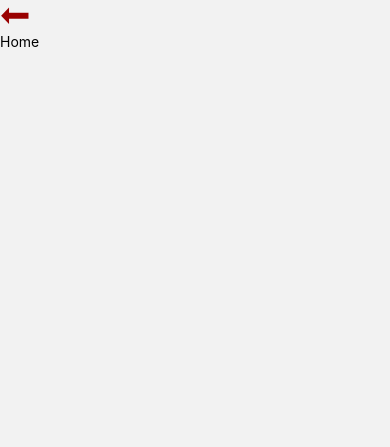
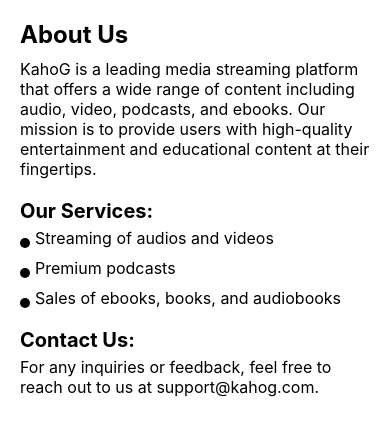
Before and after one commit to ShivrajTheCoder/kahog-live, a React Native app: screen /AboutUs in a window 390 px wide. Before the commit this address had no page. Shown: the top 447 px of the page. Built offline with nearby package versions, Linux system fonts and the light colour scheme.

Commit message:
back-button-added

```diff
--- a/src/AppNavigation.js
+++ b/src/AppNavigation.js
@@ -4,8 +4,9 @@ import HomePage from "./HomePage";
 import HostPage from "./HostPage";
 import AudiencePage from "./AudiencePage";
 import { createBottomTabNavigator } from "@react-navigation/bottom-tabs";
-import BottomNav from "./components/BottomNav";
+import BottomNav from "./components/Layout/BottomNav";
 import Home from "./screens/Home";
+import AboutUs from "./screens/StaticScreens/AboutUs";
 
 // const Stack = createNativeStackNavigator();
 const Tab = createBottomTabNavigator();
@@ -16,6 +17,9 @@ export default function AppNavigation(props) {
             <Tab.Screen options={{headerShown: false}} headerMode="none" name="Home" component={Home} />
             <Tab.Screen options={{headerShown: false}} name="HostPage" component={HostPage} />
             <Tab.Screen options={{headerShown: false}} name="AudiencePage" component={AudiencePage} />
+
+            {/* Static Screens */}
+            <Tab.Screen options={{headerShown: false}} name="AboutUs" component={AboutUs} />
         </Tab.Navigator>
     );
 }
--- /dev/null
+++ b/src/components/BackButton.js
@@ -0,0 +1,35 @@
+import React from 'react';
+import { Text, View, TouchableOpacity, StyleSheet } from 'react-native';
+import { useNavigation } from '@react-navigation/native';
+import Icon from "react-native-vector-icons/Entypo";
+
+export default function BackButton({ screen = "Home", to = "Home" }) {
+  const navigation = useNavigation();
+
+  const handlePress = () => {
+    navigation.navigate(to);
+  };
+
+  return (
+    <TouchableOpacity onPress={handlePress} style={styles.container}>
+      <Icon name="arrow-long-left" size={30} color="black" style={styles.icon} />
+      <Text style={styles.screenName}>{screen}</Text>
+    </TouchableOpacity>
+  );
+}
+
+const styles = StyleSheet.create({
+  container: {
+    flexDirection: 'row',
+    alignItems: 'center',
+    justifyContent: 'center',
+  },
+  icon: {
+    marginLeft: 10, // Adjust the spacing between icon and text
+  },
+  screenName: {
+    flex: 1, // To make sure the text takes up remaining space
+    textAlign: 'center', // To center the text horizontally
+    fontSize: 20, // Adjust the font size as needed
+  },
+});
--- a/src/components/BottomNav.js
+++ b/src/components/Layout/BottomNav.js
@@ -1,6 +1,6 @@
 import React, { useContext } from 'react'
 import { Dimensions, StyleSheet, Text, TouchableOpacity, View } from 'react-native'
-import ThemeContext from '../contexts/ThemeProvider';
+import ThemeContext from '../../contexts/ThemeProvider';
 import Icon from "react-native-vector-icons/Entypo";
 import Icon2 from "react-native-vector-icons/FontAwesome5"
 export default function BottomNav({ state,  navigation }) {
@@ -9,7 +9,7 @@ export default function BottomNav({ state,  navigation }) {
         search: "Home",
         subscribe: "Home",
         calendar: "Home",
-        user: "Home",
+        about: "AboutUs",
       };
     const { theme } = useContext(ThemeContext);
     console.log(theme);
--- a/src/screens/Home.js
+++ b/src/screens/Home.js
@@ -1,12 +1,12 @@
 import React from 'react'
 import { Text, View } from 'react-native'
 import Icon from "react-native-vector-icons/Entypo";
+import BackButton from '../components/BackButton';
 
 export default function Home() {
     return (
         <View>
-            <Icon name="arrow-long-left" size={30} color="#900" />
-            <Text>Home</Text>
+            <BackButton/>
         </View>
     )
 }
--- /dev/null
+++ b/src/screens/StaticScreens/AboutUs.js
@@ -0,0 +1,73 @@
+import React, { useContext } from 'react';
+import { View, Text, StyleSheet } from 'react-native';
+import ThemeContext from '../../contexts/ThemeProvider';
+
+
+export default function AboutUs() {
+  const { theme } = useContext(ThemeContext);
+
+  const styles = StyleSheet.create({
+    container: {
+      flex: 1,
+      padding: 20,
+      backgroundColor: theme === 'dark' ? '#1e1e1e' : 'white',
+    },
+    heading: {
+      fontSize: 24,
+      fontWeight: 'bold',
+      marginBottom: 10,
+      color: theme === 'dark' ? 'white' : 'black',
+    },
+    subHeading: {
+      fontSize: 20,
+      fontWeight: 'bold',
+      marginTop: 10,
+      marginBottom: 5,
+      color: theme === 'dark' ? 'white' : 'black',
+    },
+    text: {
+      fontSize: 16,
+      marginBottom: 10,
+      color: theme === 'dark' ? 'white' : 'black',
+    },
+    listItem: {
+      flexDirection: 'row',
+      alignItems: 'center',
+      color: theme === 'dark' ? 'white' : 'black',
+    },
+    bullet: {
+      width: 10,
+      height: 10,
+      borderRadius: 5,
+      backgroundColor: theme === 'dark' ? 'white' : 'black',
+      marginRight: 5,
+    },
+  });
+
+  return (
+    <View style={styles.container}>
+      <Text style={styles.heading}>About Us</Text>
+      <Text style={styles.text}>
+        KahoG is a leading media streaming platform that offers a wide range of content including audio, video, podcasts, and ebooks.
+        Our mission is to provide users with high-quality entertainment and educational content at their fingertips.
+      </Text>
+      <Text style={styles.subHeading}>Our Services:</Text>
+      <View style={styles.listItem}>
+        <View style={styles.bullet}></View>
+        <Text style={styles.text}>Streaming of audios and videos</Text>
+      </View>
+      <View style={styles.listItem}>
+        <View style={styles.bullet}></View>
+        <Text style={styles.text}>Premium podcasts</Text>
+      </View>
+      <View style={styles.listItem}>
+        <View style={styles.bullet}></View>
+        <Text style={styles.text}>Sales of ebooks, books, and audiobooks</Text>
+      </View>
+      <Text style={styles.subHeading}>Contact Us:</Text>
+      <Text style={styles.text}>
+        For any inquiries or feedback, feel free to reach out to us at support@kahog.com.
+      </Text>
+    </View>
+  );
+}
```
